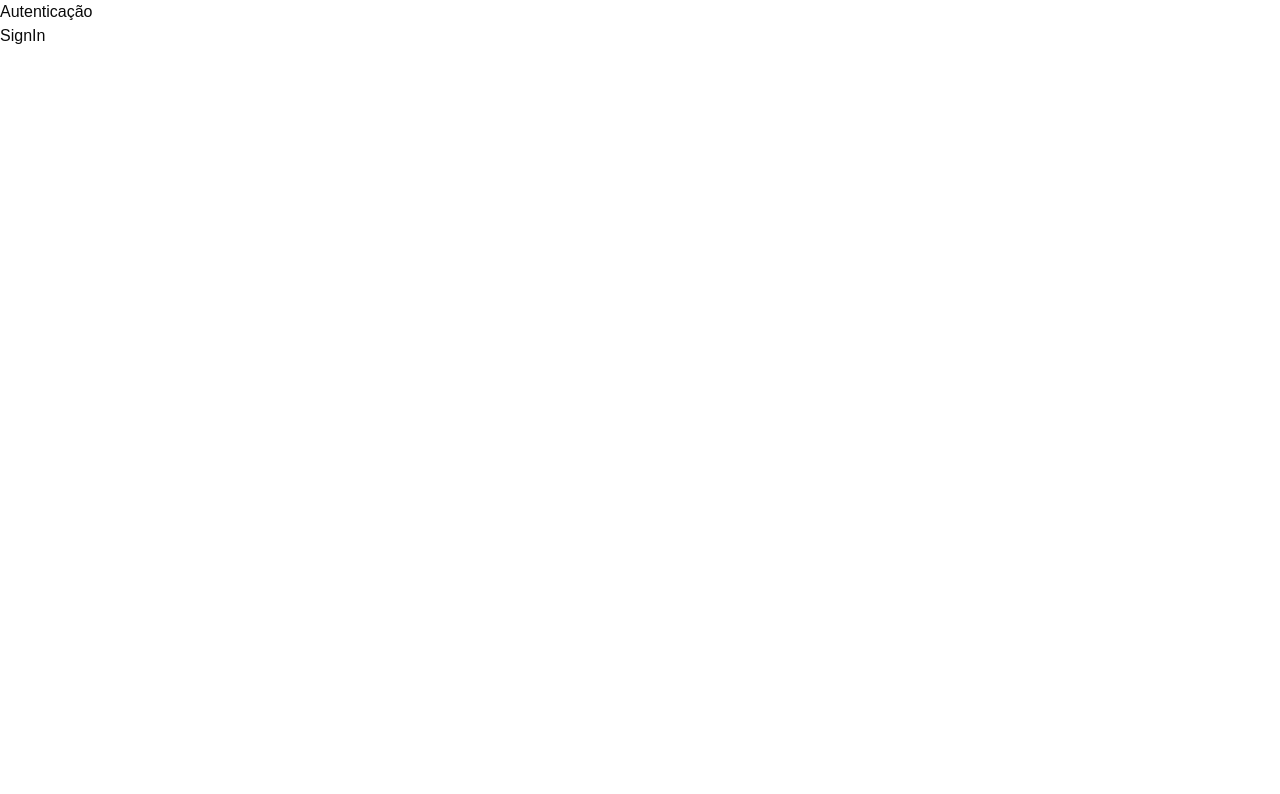
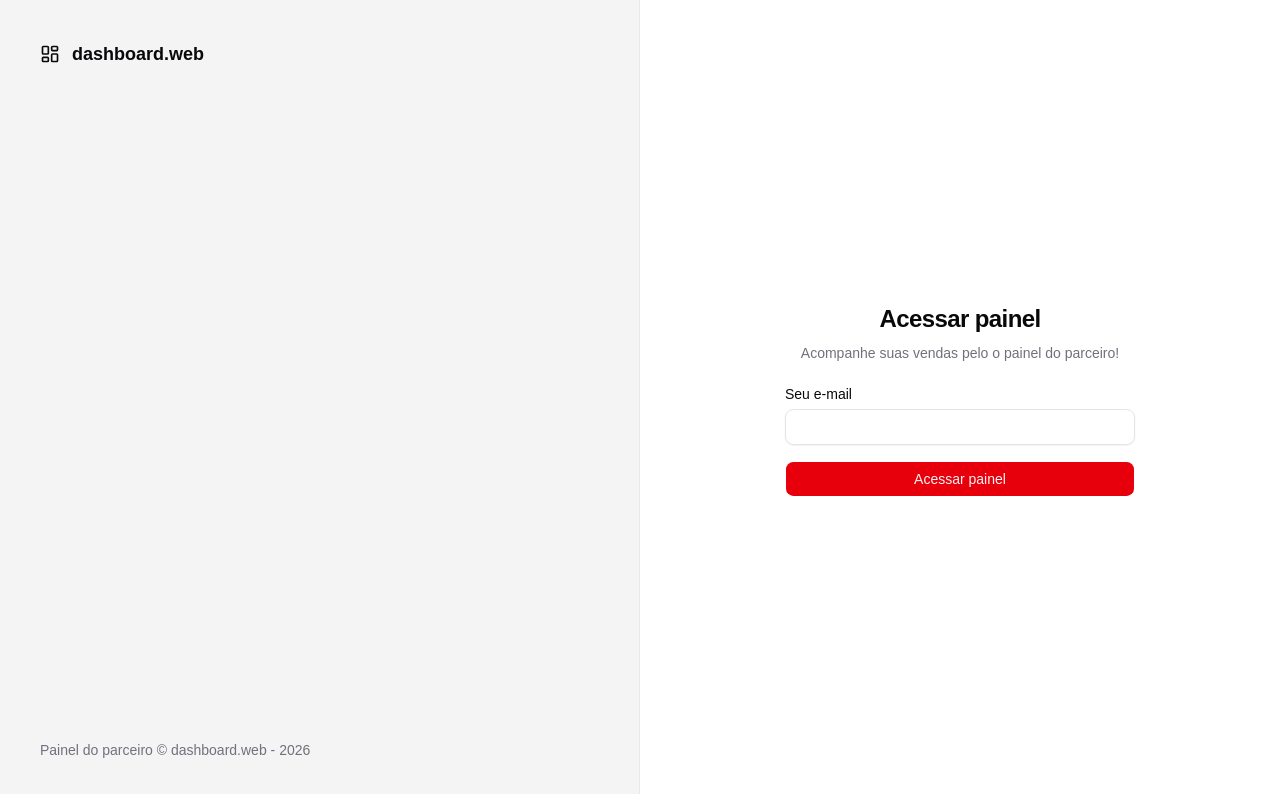
Before and after one commit to limaarthur/dashboard-vitereactjs, a React (Vite) app: page /sign-in in a window 1280 px wide. Shown: the top 794 px of the page. Built offline with nearby package versions, Linux system fonts and the light colour scheme.

Commit message:
feat: create login page

```diff
--- /dev/null
+++ b/src/components/ui/input.tsx
@@ -0,0 +1,19 @@
+import * as React from 'react'
+
+import { cn } from '@/lib/utils'
+
+function Input({ className, type, ...props }: React.ComponentProps<'input'>) {
+  return (
+    <input
+      type={type}
+      data-slot="input"
+      className={cn(
+        'border-input file:text-foreground placeholder:text-muted-foreground focus-visible:border-ring focus-visible:ring-ring/50 aria-invalid:border-destructive aria-invalid:ring-destructive/20 dark:bg-input/30 dark:aria-invalid:border-destructive/50 dark:aria-invalid:ring-destructive/40 h-9 w-full min-w-0 rounded-md border bg-transparent px-2.5 py-1 text-base shadow-xs transition-[color,box-shadow] outline-none file:inline-flex file:h-7 file:border-0 file:bg-transparent file:text-sm file:font-medium focus-visible:ring-3 disabled:pointer-events-none disabled:cursor-not-allowed disabled:opacity-50 aria-invalid:ring-3 md:text-sm',
+        className
+      )}
+      {...props}
+    />
+  )
+}
+
+export { Input }
--- /dev/null
+++ b/src/components/ui/label.tsx
@@ -0,0 +1,22 @@
+import { Label as LabelPrimitive } from 'radix-ui'
+import * as React from 'react'
+
+import { cn } from '@/lib/utils'
+
+function Label({
+  className,
+  ...props
+}: React.ComponentProps<typeof LabelPrimitive.Root>) {
+  return (
+    <LabelPrimitive.Root
+      data-slot="label"
+      className={cn(
+        'flex items-center gap-2 text-sm leading-none font-medium select-none group-data-[disabled=true]:pointer-events-none group-data-[disabled=true]:opacity-50 peer-disabled:cursor-not-allowed peer-disabled:opacity-50',
+        className
+      )}
+      {...props}
+    />
+  )
+}
+
+export { Label }
--- a/src/index.css
+++ b/src/index.css
@@ -1,77 +1,77 @@
 @import 'tailwindcss';
-@import "tw-animate-css";
-@import "shadcn/tailwind.css";
-@import "@fontsource-variable/inter";
+@import 'tw-animate-css';
+@import 'shadcn/tailwind.css';
+@import '@fontsource-variable/inter';
 
 @custom-variant dark (&:is(.dark *));
 
 :root {
+  --radius: 0.65rem;
   --background: oklch(1 0 0);
-    --foreground: oklch(0.145 0 0);
+  --foreground: oklch(0.141 0.005 285.823);
   --card: oklch(1 0 0);
-    --card-foreground: oklch(0.145 0 0);
+  --card-foreground: oklch(0.141 0.005 285.823);
   --popover: oklch(1 0 0);
-    --popover-foreground: oklch(0.145 0 0);
-    --primary: oklch(0.205 0 0);
-    --primary-foreground: oklch(0.985 0 0);
-    --secondary: oklch(0.97 0 0);
-    --secondary-foreground: oklch(0.205 0 0);
-    --muted: oklch(0.97 0 0);
-    --muted-foreground: oklch(0.556 0 0);
-    --accent: oklch(0.97 0 0);
-    --accent-foreground: oklch(0.205 0 0);
-    --destructive: oklch(0.58 0.22 27);
-    --border: oklch(0.922 0 0);
-    --input: oklch(0.922 0 0);
-    --ring: oklch(0.708 0 0);
-    --chart-1: oklch(0.809 0.105 251.813);
-    --chart-2: oklch(0.623 0.214 259.815);
-    --chart-3: oklch(0.546 0.245 262.881);
-    --chart-4: oklch(0.488 0.243 264.376);
-    --chart-5: oklch(0.424 0.199 265.638);
-    --radius: 0.625rem;
+  --popover-foreground: oklch(0.141 0.005 285.823);
+  --primary: oklch(0.577 0.245 27.325);
+  --primary-foreground: oklch(0.971 0.013 17.38);
+  --secondary: oklch(0.967 0.001 286.375);
+  --secondary-foreground: oklch(0.21 0.006 285.885);
+  --muted: oklch(0.967 0.001 286.375);
+  --muted-foreground: oklch(0.552 0.016 285.938);
+  --accent: oklch(0.967 0.001 286.375);
+  --accent-foreground: oklch(0.21 0.006 285.885);
+  --destructive: oklch(0.577 0.245 27.325);
+  --border: oklch(0.92 0.004 286.32);
+  --input: oklch(0.92 0.004 286.32);
+  --ring: oklch(0.704 0.191 22.216);
+  --chart-1: oklch(0.808 0.114 19.571);
+  --chart-2: oklch(0.637 0.237 25.331);
+  --chart-3: oklch(0.577 0.245 27.325);
+  --chart-4: oklch(0.505 0.213 27.518);
+  --chart-5: oklch(0.444 0.177 26.899);
   --sidebar: oklch(0.985 0 0);
-    --sidebar-foreground: oklch(0.145 0 0);
-    --sidebar-primary: oklch(0.205 0 0);
-    --sidebar-primary-foreground: oklch(0.985 0 0);
-    --sidebar-accent: oklch(0.97 0 0);
-    --sidebar-accent-foreground: oklch(0.205 0 0);
-    --sidebar-border: oklch(0.922 0 0);
-    --sidebar-ring: oklch(0.708 0 0);
+  --sidebar-foreground: oklch(0.141 0.005 285.823);
+  --sidebar-primary: oklch(0.577 0.245 27.325);
+  --sidebar-primary-foreground: oklch(0.971 0.013 17.38);
+  --sidebar-accent: oklch(0.967 0.001 286.375);
+  --sidebar-accent-foreground: oklch(0.21 0.006 285.885);
+  --sidebar-border: oklch(0.92 0.004 286.32);
+  --sidebar-ring: oklch(0.704 0.191 22.216);
 }
 
 .dark {
-    --background: oklch(0.145 0 0);
+  --background: oklch(0.141 0.005 285.823);
   --foreground: oklch(0.985 0 0);
-    --card: oklch(0.205 0 0);
+  --card: oklch(0.21 0.006 285.885);
   --card-foreground: oklch(0.985 0 0);
-    --popover: oklch(0.205 0 0);
+  --popover: oklch(0.21 0.006 285.885);
   --popover-foreground: oklch(0.985 0 0);
-    --primary: oklch(0.87 0.00 0);
-    --primary-foreground: oklch(0.205 0 0);
-    --secondary: oklch(0.269 0 0);
+  --primary: oklch(0.637 0.237 25.331);
+  --primary-foreground: oklch(0.971 0.013 17.38);
+  --secondary: oklch(0.274 0.006 286.033);
   --secondary-foreground: oklch(0.985 0 0);
-    --muted: oklch(0.269 0 0);
-    --muted-foreground: oklch(0.708 0 0);
-    --accent: oklch(0.371 0 0);
+  --muted: oklch(0.274 0.006 286.033);
+  --muted-foreground: oklch(0.705 0.015 286.067);
+  --accent: oklch(0.274 0.006 286.033);
   --accent-foreground: oklch(0.985 0 0);
   --destructive: oklch(0.704 0.191 22.216);
   --border: oklch(1 0 0 / 10%);
   --input: oklch(1 0 0 / 15%);
-    --ring: oklch(0.556 0 0);
-    --chart-1: oklch(0.809 0.105 251.813);
-    --chart-2: oklch(0.623 0.214 259.815);
-    --chart-3: oklch(0.546 0.245 262.881);
-    --chart-4: oklch(0.488 0.243 264.376);
-    --chart-5: oklch(0.424 0.199 265.638);
-    --sidebar: oklch(0.205 0 0);
+  --ring: oklch(0.396 0.141 25.723);
+  --chart-1: oklch(0.808 0.114 19.571);
+  --chart-2: oklch(0.637 0.237 25.331);
+  --chart-3: oklch(0.577 0.245 27.325);
+  --chart-4: oklch(0.505 0.213 27.518);
+  --chart-5: oklch(0.444 0.177 26.899);
+  --sidebar: oklch(0.21 0.006 285.885);
   --sidebar-foreground: oklch(0.985 0 0);
-    --sidebar-primary: oklch(0.488 0.243 264.376);
-    --sidebar-primary-foreground: oklch(0.985 0 0);
-    --sidebar-accent: oklch(0.269 0 0);
+  --sidebar-primary: oklch(0.637 0.237 25.331);
+  --sidebar-primary-foreground: oklch(0.971 0.013 17.38);
+  --sidebar-accent: oklch(0.274 0.006 286.033);
   --sidebar-accent-foreground: oklch(0.985 0 0);
   --sidebar-border: oklch(1 0 0 / 10%);
-    --sidebar-ring: oklch(0.556 0 0);
+  --sidebar-ring: oklch(0.396 0.141 25.723);
 }
 
 @theme inline {
--- a/src/layouts/auth.tsx
+++ b/src/layouts/auth.tsx
@@ -1,11 +1,20 @@
+import { LayoutDashboard } from 'lucide-react'
 import { Outlet } from 'react-router'
 
 export function AuthLayout() {
   return (
-    <div>
-      <h1>Autenticação</h1>
+    <div className="grid min-h-screen grid-cols-2">
+      <div className="border-foreground/5 bg-muted text-muted-foreground flex h-full flex-col justify-between border-r p-10">
+        <div className="text-foreground flex items-center gap-3 text-lg">
+          <LayoutDashboard className="h-5 w-5" />
+          <span className="font-semibold">dashboard.web</span>
+        </div>
+        <footer className="text-sm">
+          Painel do parceiro &copy; dashboard.web - {new Date().getFullYear()}
+        </footer>
+      </div>
 
-      <div>
+      <div className="flex flex-col items-center justify-center">
         <Outlet />
       </div>
     </div>
--- a/src/pages/auth/sign-in.tsx
+++ b/src/pages/auth/sign-in.tsx
@@ -1,10 +1,35 @@
 import { PageTitle } from '@/components/page-title'
+import { Button } from '@/components/ui/button'
+import { Input } from '@/components/ui/input'
+import { Label } from '@/components/ui/label'
 
 export function SignIn() {
   return (
     <>
       <PageTitle title="Login" />
-      <h1>SignIn</h1>
+      <div className="p-8">
+        <div className="flex w-[350px] flex-col justify-center gap-6">
+          <div className="flex flex-col gap-2 text-center">
+            <h1 className="text-2xl font-semibold tracking-tight">
+              Acessar painel
+            </h1>
+            <p className="text-muted-foreground text-sm">
+              Acompanhe suas vendas pelo o painel do parceiro!
+            </p>
+          </div>
+
+          <form className="space-y-4">
+            <div className="space-y-2">
+              <Label htmlFor="email">Seu e-mail</Label>
+              <Input id="email" type="email" />
+            </div>
+
+            <Button className="w-full" type="submit">
+              Acessar painel
+            </Button>
+          </form>
+        </div>
+      </div>
     </>
   )
 }
```
Lines whose indentation alone changed are shown as unchanged.
